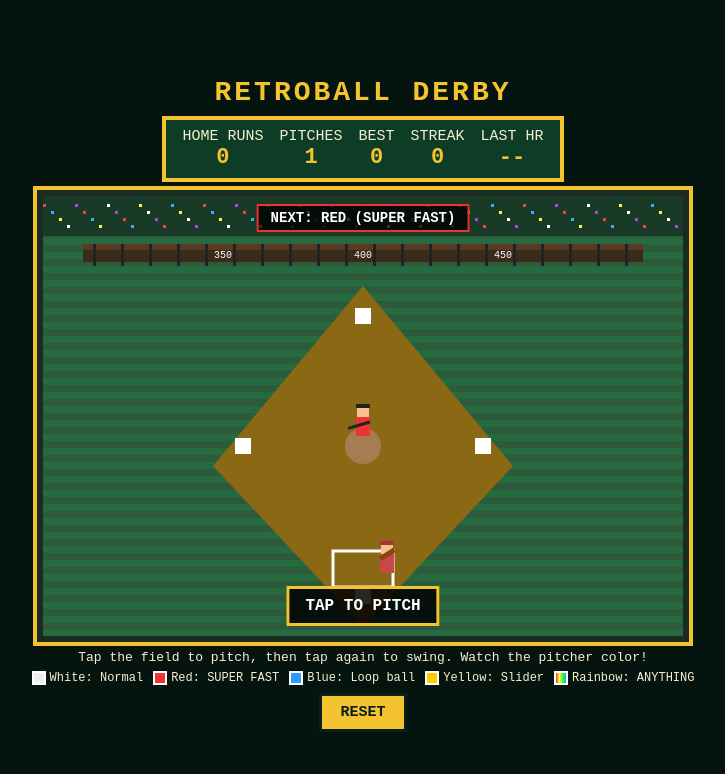
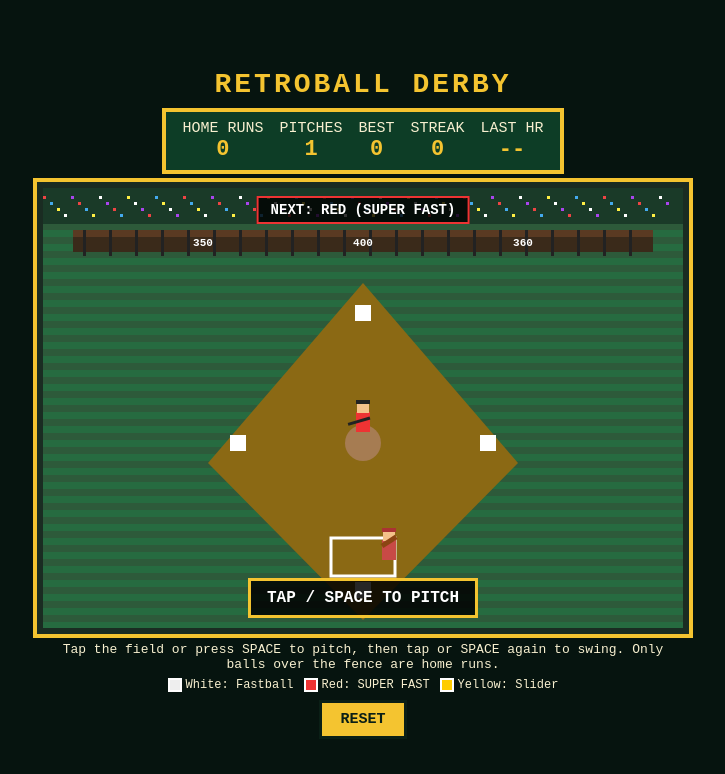
Before and after one commit to JayTC5/retroball, a plain HTML site: page index.html in a window 1280 px wide. Both pictures are taken after a click on the element 640 px from the left and 415 px from the top of the page. Shown: the whole page, without its empty margins (277-1002 px from the left). Drawn offline with Linux system fonts and the light colour scheme.

Commit message:
Add files via upload

```diff
--- a/index.html
+++ b/index.html
@@ -105,16 +105,14 @@ button:active { transform: translateY(2px); }
 </div>
 <div class="field-wrap" id="fieldWrap">
   <canvas id="c" width="640" height="440"></canvas>
-  <div class="next-pitch" id="nextPitch">NEXT: WHITE (Normal)</div>
-  <div class="tap-hint" id="hint">TAP TO PITCH</div>
+  <div class="next-pitch" id="nextPitch">NEXT: WHITE (Fastball)</div>
+  <div class="tap-hint" id="hint">TAP / SPACE TO PITCH</div>
 </div>
-<div class="info">Tap the field to pitch, then tap again to swing. Watch the pitcher color!</div>
+<div class="info">Tap the field or press SPACE to pitch, then tap or SPACE again to swing. Only balls over the fence are home runs.</div>
 <div class="pitch-legend">
-  <div class="legend-item"><div class="swatch" style="background:#eee;"></div> White: Normal</div>
+  <div class="legend-item"><div class="swatch" style="background:#eee;"></div> White: Fastball</div>
   <div class="legend-item"><div class="swatch" style="background:#e33;"></div> Red: SUPER FAST</div>
-  <div class="legend-item"><div class="swatch" style="background:#39f;"></div> Blue: Loop ball</div>
   <div class="legend-item"><div class="swatch" style="background:#fc0;"></div> Yellow: Slider</div>
-  <div class="legend-item"><div class="swatch" style="background:linear-gradient(90deg,#f33,#ff3,#3f3,#39f);"></div> Rainbow: ANYTHING</div>
 </div>
 <button onclick="resetGame()">RESET</button>
 
@@ -131,27 +129,27 @@ let nextPitchType = 'white';
 let anim = { arm: 0, swing: 0, ball: null, hit: null };
 let animId = null;
 
+// Realistic pitches only
 const PITCHES = {
-  white:  { name: 'Normal',     color: '#eeeeee', speed: 1.0, curve: 0,   loop: 0 },
-  red:    { name: 'SUPER FAST', color: '#ee3333', speed: 1.9, curve: 0,   loop: 0 },
-  blue:   { name: 'Loop ball',  color: '#3399ff', speed: 0.7, curve: 0,   loop: 1 },
-  yellow: { name: 'Slider',     color: '#ffcc00', speed: 1.15, curve: 1.6, loop: 0 },
-  rainbow:{ name: 'ANYTHING',   color: 'rainbow', speed: 1.35, curve: 0.9, loop: 0.6 }
+  white:  { name: 'Fastball',    color: '#eeeeee', speed: 1.0,  curve: 0,   drop: 0.15 },
+  red:    { name: 'SUPER FAST',  color: '#ee3333', speed: 1.65, curve: 0,   drop: 0.08 },
+  yellow: { name: 'Slider',      color: '#ffcc00', speed: 1.05, curve: 1.8, drop: 0.25 }
 };
+
+// Fence distances (left / center / right)
+const FENCE = { left: 350, center: 400, right: 360 };
 
 function pickPitch() {
   const r = Math.random();
-  if (r < 0.35) return 'white';
-  if (r < 0.55) return 'red';
-  if (r < 0.75) return 'blue';
-  if (r < 0.90) return 'yellow';
-  return 'rainbow';
+  if (r < 0.45) return 'white';
+  if (r < 0.75) return 'red';
+  return 'yellow';
 }
 
 function updateNextPitchDisplay() {
   const p = PITCHES[nextPitchType];
   nextPitchEl.textContent = 'NEXT: ' + nextPitchType.toUpperCase() + ' (' + p.name + ')';
-  nextPitchEl.style.borderColor = nextPitchType === 'rainbow' ? '#f3f' : p.color;
+  nextPitchEl.style.borderColor = p.color;
 }
 
 function updateScore() {
@@ -167,17 +165,7 @@ function updateScore() {
 }
 
 function drawPixel(x, y, color, arm, isPitcher) {
-  if (isPitcher && color === 'rainbow') {
-    const grd = ctx.createLinearGradient(x-8, y-20, x+8, y+10);
-    grd.addColorStop(0, '#f33');
-    grd.addColorStop(0.25, '#f93');
-    grd.addColorStop(0.5, '#ff3');
-    grd.addColorStop(0.75, '#3f3');
-    grd.addColorStop(1, '#39f');
-    ctx.fillStyle = grd;
-  } else {
-    ctx.fillStyle = isPitcher ? color : '#c84a46';
-  }
+  ctx.fillStyle = isPitcher ? color : '#c84a46';
   ctx.fillRect(x - 7, y - 18, 14, 20);
   ctx.fillStyle = '#f4c28a';
   ctx.fillRect(x - 6, y - 28, 12, 11);
@@ -201,72 +189,70 @@ function draw() {
   ctx.fillStyle = '#266b40';
   for (let y = 0; y < h; y += 14) ctx.fillRect(0, y, w, 7);
 
-  // FENCE (outfield wall)
+  // FENCE with realistic distances
   ctx.fillStyle = '#3a2a1a';
-  ctx.fillRect(40, 48, w - 80, 18);
+  ctx.fillRect(30, 42, w - 60, 22);
   ctx.fillStyle = '#5a3a22';
-  ctx.fillRect(40, 48, w - 80, 6);
-  // fence posts
+  ctx.fillRect(30, 42, w - 60, 7);
   ctx.fillStyle = '#222';
-  for (let x = 50; x < w - 40; x += 28) {
-    ctx.fillRect(x, 48, 3, 22);
+  for (let x = 40; x < w - 30; x += 26) {
+    ctx.fillRect(x, 42, 3, 26);
   }
-  // fence height markers
   ctx.fillStyle = '#fff';
-  ctx.font = '10px Courier New';
+  ctx.font = 'bold 11px Courier New';
   ctx.textAlign = 'center';
-  ctx.fillText('350', w/2 - 140, 62);
-  ctx.fillText('400', w/2, 62);
-  ctx.fillText('450', w/2 + 140, 62);
+  ctx.fillText('350', w/2 - 160, 58);
+  ctx.fillText('400', w/2, 58);
+  ctx.fillText('360', w/2 + 160, 58);
 
-  // dirt
+  // dirt infield
   ctx.fillStyle = '#8b6914';
   ctx.beginPath();
-  ctx.moveTo(w/2, h - 10);
-  ctx.lineTo(w/2 - 150, h/2 + 50);
-  ctx.lineTo(w/2, 90);
-  ctx.lineTo(w/2 + 150, h/2 + 50);
+  ctx.moveTo(w/2, h - 8);
+  ctx.lineTo(w/2 - 155, h/2 + 55);
+  ctx.lineTo(w/2, 95);
+  ctx.lineTo(w/2 + 155, h/2 + 55);
   ctx.closePath();
   ctx.fill();
 
   // bases
   ctx.fillStyle = '#fff';
-  [[w/2, h-40], [w/2-120, h/2+30], [w/2, 120], [w/2+120, h/2+30]].forEach(([x,y]) => {
+  [[w/2, h-38], [w/2-125, h/2+35], [w/2, 125], [w/2+125, h/2+35]].forEach(([x,y]) => {
     ctx.fillRect(x-8, y-8, 16, 16);
   });
 
   // mound
   ctx.fillStyle = '#a67c52';
   ctx.beginPath();
-  ctx.arc(w/2, h/2 + 30, 18, 0, Math.PI*2);
+  ctx.arc(w/2, h/2 + 35, 18, 0, Math.PI*2);
   ctx.fill();
 
   // home plate
   ctx.strokeStyle = '#fff';
   ctx.lineWidth = 3;
-  ctx.strokeRect(w/2-30, h-85, 60, 36);
+  ctx.strokeRect(w/2-32, h-90, 64, 38);
 
-  // pitcher (uses NEXT pitch color so you see it before pitching)
+  // pitcher (shows NEXT pitch color)
   const pColor = PITCHES[nextPitchType].color;
-  drawPixel(w/2, h/2 + 18, pColor, anim.arm, true);
+  drawPixel(w/2, h/2 + 22, pColor, anim.arm, true);
 
   // batter
-  drawPixel(w/2 + 24, h - 65, '#c84a46', anim.swing, false);
+  drawPixel(w/2 + 26, h - 70, '#c84a46', anim.swing, false);
 
-  // ball
+  // ball in flight
   if (anim.ball) {
     ctx.fillStyle = '#fff';
     ctx.beginPath();
-    ctx.arc(anim.ball.x, anim.ball.y, 7, 0, Math.PI*2);
+    ctx.arc(anim.ball.x, anim.ball.y, 6, 0, Math.PI*2);
     ctx.fill();
     ctx.strokeStyle = '#000';
     ctx.lineWidth = 1;
     ctx.stroke();
   }
   if (anim.hit) {
-    ctx.fillStyle = '#ff0';
+    ctx.fillStyle = '#ffee55';
     ctx.beginPath();
-    ctx.arc(anim.hit.x, anim.hit.y, 6, 0, Math.PI*2);
+    ctx.arc(anim.hit.x, anim.hit.y, 5, 0, Math.PI*2);
     ctx.fill();
     ctx.strokeStyle = '#000';
     ctx.stroke();
@@ -274,19 +260,25 @@ function draw() {
 
   // crowd
   ctx.fillStyle = '#1a3a28';
-  ctx.fillRect(0, 0, w, 40);
-  for (let i = 0; i < 80; i++) {
+  ctx.fillRect(0, 0, w, 36);
+  for (let i = 0; i < 90; i++) {
     ctx.fillStyle = ['#e44','#4ae','#fe4','#fff','#a4e'][i%5];
-    ctx.fillRect((i * 8) % w, 8 + (i % 4) * 7, 3, 3);
+    ctx.fillRect((i * 7) % w, 8 + (i % 4) * 6, 3, 3);
   }
 }
 
-function onTap() {
+function onAction() {
   if (phase === 'idle') startPitch();
   else if (phase === 'pitching') swing();
 }
 
-canvas.onclick = onTap;
+canvas.onclick = onAction;
+document.addEventListener('keydown', (e) => {
+  if (e.code === 'Space') {
+    e.preventDefault();
+    onAction();
+  }
+});
 
 function startPitch() {
   if (phase !== 'idle') return;
@@ -298,39 +290,34 @@ function startPitch() {
   anim.swing = 0;
   anim.ball = {
     x: canvas.width / 2,
-    y: canvas.height / 2 + 18,
-    speed: 3.0 * p.speed,
+    y: canvas.height / 2 + 22,
+    speed: 2.8 * p.speed,
     curve: p.curve,
-    loop: p.loop,
+    drop: p.drop,
     t: 0,
     type: currentType
   };
   anim.hit = null;
-  hint.textContent = 'TAP TO SWING!';
+  hint.textContent = 'TAP / SPACE TO SWING';
   updateScore();
   animate();
 }
 
 function animate() {
   if (phase !== 'pitching') return;
-  anim.arm = Math.min(1, anim.arm + 0.07);
+  anim.arm = Math.min(1, anim.arm + 0.06);
   if (anim.ball) {
     const b = anim.ball;
     b.t += 1;
     b.y += b.speed;
-    b.speed += 0.07;
-    if (b.curve) b.x += Math.sin(b.t * 0.14) * b.curve * 1.7;
-    if (b.loop) b.y += Math.sin(b.t * 0.22) * b.loop * 5.5;
-    if (b.type === 'rainbow') {
-      b.x += (Math.random() - 0.5) * 4.5;
-      b.speed += (Math.random() - 0.5) * 0.45;
-    }
+    b.speed += b.drop * 0.12;
+    if (b.curve) b.x += Math.sin(b.t * 0.12) * b.curve * 1.4;
   }
   draw();
-  if (anim.ball && anim.ball.y < canvas.height - 75) {
+  if (anim.ball && anim.ball.y < canvas.height - 80) {
     animId = requestAnimationFrame(animate);
   } else if (phase === 'pitching') {
-    setTimeout(() => { if (phase === 'pitching') resolve(false); }, 100);
+    setTimeout(() => { if (phase === 'pitching') resolve(false); }, 80);
   }
 }
 
@@ -344,61 +331,74 @@ function resolve(swung) {
   phase = 'resolving';
   if (animId) cancelAnimationFrame(animId);
 
-  const ballY = anim.ball ? anim.ball.y : 0;
-  const sweetSpot = 300; // ideal y for perfect timing
+  const ball = anim.ball;
+  const ballY = ball ? ball.y : 0;
+  // Sweet spot around 310-340 for good contact
+  const sweetSpot = 325;
   const timingError = Math.abs(ballY - sweetSpot);
-  const timingQuality = Math.max(0, 1 - timingError / 120); // 0 to 1
+  const timingQuality = Math.max(0, 1 - timingError / 90);
 
   if (swung) {
     anim.swing = 0;
     let s = 0;
     const doSwing = () => {
       s++;
-      anim.swing = Math.min(1, s * 0.18);
+      anim.swing = Math.min(1, s * 0.16);
       draw();
-      if (s < 7) requestAnimationFrame(doSwing);
+      if (s < 8) requestAnimationFrame(doSwing);
     };
     doSwing();
   }
 
-  const currentType = anim.ball ? anim.ball.type : nextPitchType;
-  const inZone = Math.random() < (currentType === 'rainbow' ? 0.48 : 0.66);
+  const inZone = ball && Math.abs(ball.x - canvas.width/2) < 45 && ballY > 250 && ballY < 380;
 
   if (!swung) {
     streak = 0;
-  } else if (inZone && timingQuality > 0.15) {
-    // Calculate distance based on timing
-    const baseDist = 320 + timingQuality * 180; // 320 to 500
-    const dist = Math.round(baseDist + (Math.random() - 0.4) * 30);
-    const isHR = dist >= 380 || timingQuality > 0.75;
+  } else if (inZone && timingQuality > 0.2) {
+    // Realistic exit velocity based on timing
+    const exitVelo = 85 + timingQuality * 45; // 85-130 mph-ish
+    // Direction based on contact point
+    const pull = (ball.x - canvas.width/2) / 40;
+    const launchAngle = 18 + timingQuality * 16 + (Math.random()-0.5)*6;
+
+    // Calculate estimated distance
+    const dist = Math.round(exitVelo * 2.8 + launchAngle * 1.6 + (Math.random()-0.5)*25);
+    const clampedDist = Math.max(280, Math.min(480, dist));
+
+    // Determine if it clears the fence based on direction
+    let fenceDist = FENCE.center;
+    if (pull < -0.4) fenceDist = FENCE.left;
+    else if (pull > 0.4) fenceDist = FENCE.right;
+
+    const isHR = clampedDist >= fenceDist;
 
     if (isHR) {
       hrs++;
       streak++;
-      lastDist = dist;
-      logMsg('HOME RUN! ' + dist + ' ft');
+      lastDist = clampedDist;
+      logMsg('HOME RUN! ' + clampedDist + ' ft');
     } else {
       streak = 0;
       lastDist = 0;
-      logMsg(dist > 340 ? 'Deep fly (' + dist + ' ft)' : 'Contact');
+      logMsg(clampedDist > 320 ? 'Deep fly (' + clampedDist + ' ft)' : 'In play');
     }
 
-    // fly ball animation
+    // Fly ball animation
     anim.hit = {
-      x: canvas.width / 2,
-      y: canvas.height - 65,
-      vx: (Math.random() - 0.5) * 5,
-      vy: -7 - timingQuality * 5
+      x: canvas.width / 2 + pull * 20,
+      y: canvas.height - 70,
+      vx: pull * 3.5,
+      vy: -6.5 - timingQuality * 4.5
     };
     let f = 0;
     const fly = () => {
       if (!anim.hit) return;
       anim.hit.x += anim.hit.vx;
       anim.hit.y += anim.hit.vy;
-      anim.hit.vy += 0.26;
+      anim.hit.vy += 0.24;
       f++;
       draw();
-      if (f < 55 && anim.hit.y < canvas.height + 30) requestAnimationFrame(fly);
+      if (f < 60 && anim.hit.y < canvas.height + 40) requestAnimationFrame(fly);
       else anim.hit = null;
     };
     fly();
@@ -407,7 +407,7 @@ function resolve(swung) {
     logMsg('Swing and a miss!');
   }
 
-  // CHANGE PITCHER COLOR FOR NEXT PITCH NOW
+  // Change to next pitch NOW (before next pitch)
   nextPitchType = pickPitch();
   updateNextPitchDisplay();
 
@@ -415,15 +415,15 @@ function resolve(swung) {
   updateScore();
   setTimeout(() => {
     phase = 'idle';
-    hint.textContent = 'TAP TO PITCH';
+    hint.textContent = 'TAP / SPACE TO PITCH';
     draw();
-  }, 700);
+  }, 650);
 }
 
 function logMsg(msg) {
   const old = hint.textContent;
   hint.textContent = msg;
-  setTimeout(() => { if (phase !== 'idle') hint.textContent = old; }, 900);
+  setTimeout(() => { if (phase !== 'idle') hint.textContent = old; }, 1000);
 }
 
 function resetGame() {
@@ -437,7 +437,7 @@ function resetGame() {
   if (animId) cancelAnimationFrame(animId);
   updateNextPitchDisplay();
   updateScore();
-  hint.textContent = 'TAP TO PITCH';
+  hint.textContent = 'TAP / SPACE TO PITCH';
   draw();
 }
 
```
